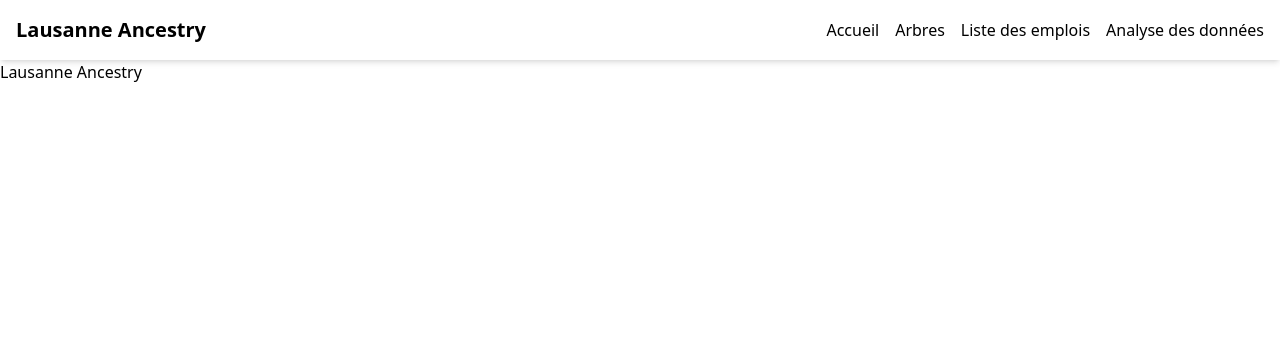
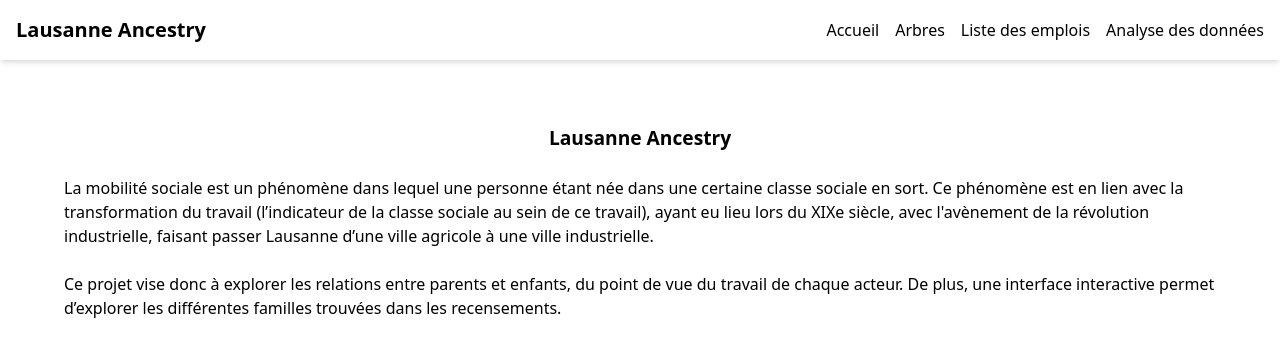
Before and after one commit to LausanneAncestry/LausanneAncestry.github.io, a Vue app: page / in a window 1280 px wide. Shown: the top 352 px of the page. Built offline with nearby package versions, Linux system fonts and the light colour scheme.

Commit message:
Home page

```diff
--- a/src/views/HomeView.vue
+++ b/src/views/HomeView.vue
@@ -4,6 +4,34 @@
 
 <template>
   <main>
-    <h1>Lausanne Ancestry</h1>
+    <div class="analysis">
+      <h1 class="analysis_title">Lausanne Ancestry</h1>
+      <div>
+        La mobilité sociale est un phénomène dans lequel une personne étant née dans une certaine classe sociale en
+        sort.
+        Ce phénomène est en lien avec la transformation du travail (l’indicateur de la classe sociale au sein de ce
+        travail),
+        ayant eu lieu lors du XIXe siècle, avec l'avènement de la révolution industrielle, faisant passer Lausanne d’une
+        ville agricole à une ville industrielle.
+        <br>
+        <br>
+        Ce projet vise donc à explorer les relations entre parents et enfants, du point de vue du travail de chaque
+        acteur.
+        De plus, une interface interactive permet d’explorer les différentes familles trouvées dans les recensements.
+      </div>
+    </div>
   </main>
 </template>
+
+<style>
+.analysis_title{
+  margin-bottom: 2%;
+  text-align: center;
+  font-size: larger;
+  font-weight: bold;
+}
+
+.analysis {
+  margin: 5%;
+}
+</style>
```
